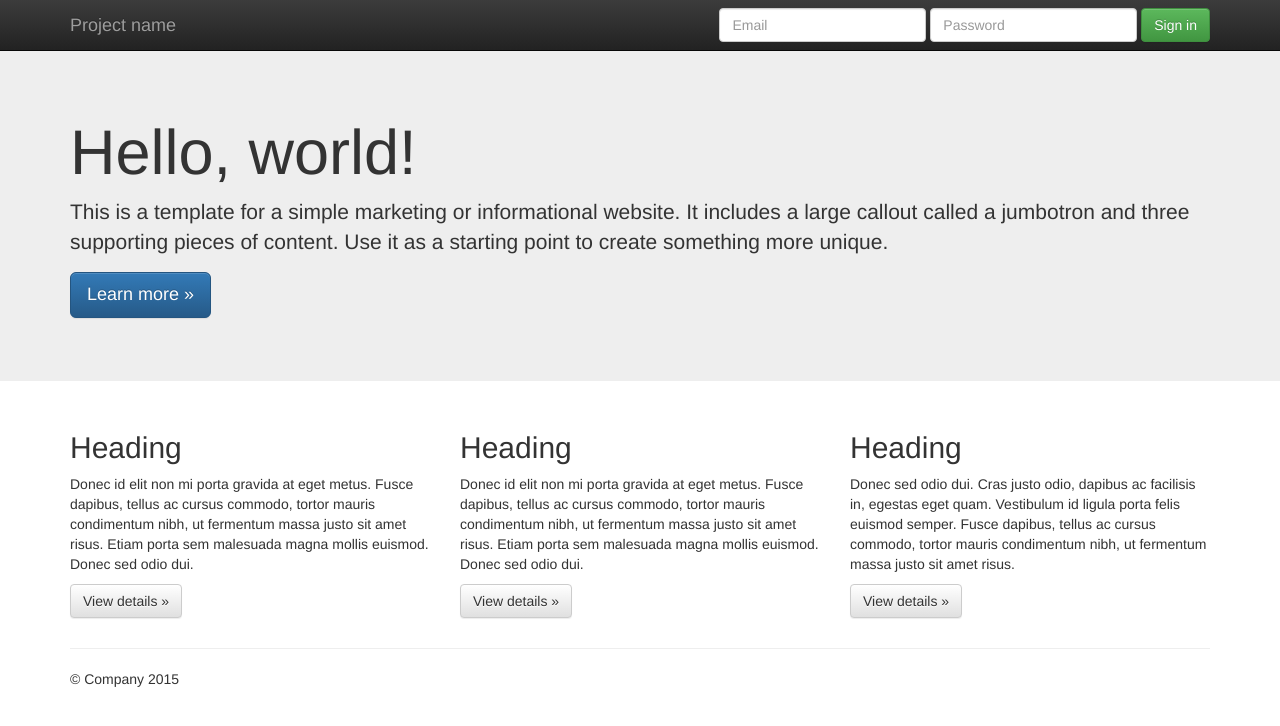
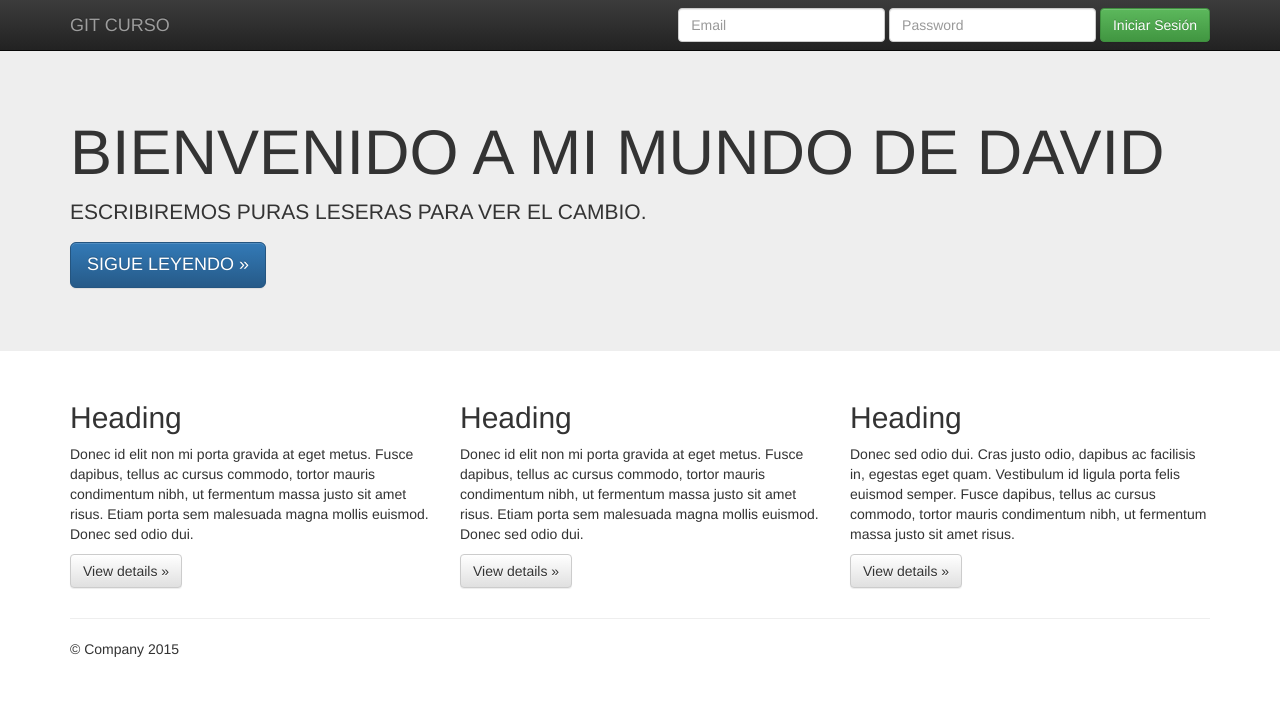
Before and after one commit to DavidAbdala/prueba-1, a plain HTML site: page index.html in a window 1280 px wide. Drawn offline with nearby package versions, Linux system fonts and the light colour scheme.

Commit message:
se actualizo.

```diff
--- a/index.html
+++ b/index.html
@@ -36,7 +36,7 @@
             <span class="icon-bar"></span>
             <span class="icon-bar"></span>
           </button>
-          <a class="navbar-brand" href="#">Project name</a>
+          <a class="navbar-brand" href="#">GIT CURSO</a>
         </div>
         <div id="navbar" class="navbar-collapse collapse">
           <form class="navbar-form navbar-right" role="form">
@@ -46,7 +46,7 @@
             <div class="form-group">
               <input type="password" placeholder="Password" class="form-control">
             </div>
-            <button type="submit" class="btn btn-success">Sign in</button>
+            <button type="submit" class="btn btn-success">Iniciar Sesión</button>
           </form>
         </div><!--/.navbar-collapse -->
       </div>
@@ -55,9 +55,9 @@
     <!-- Main jumbotron for a primary marketing message or call to action -->
     <div class="jumbotron">
       <div class="container">
-        <h1>Hello, world!</h1>
-        <p>This is a template for a simple marketing or informational website. It includes a large callout called a jumbotron and three supporting pieces of content. Use it as a starting point to create something more unique.</p>
-        <p><a class="btn btn-primary btn-lg" href="#" role="button">Learn more &raquo;</a></p>
+        <h1>BIENVENIDO A MI MUNDO DE DAVID</h1>
+        <p>ESCRIBIREMOS PURAS LESERAS PARA VER EL CAMBIO.</p>
+        <p><a class="btn btn-primary btn-lg" href="#" role="button">SIGUE LEYENDO &raquo;</a></p>
       </div>
     </div>
 
```
